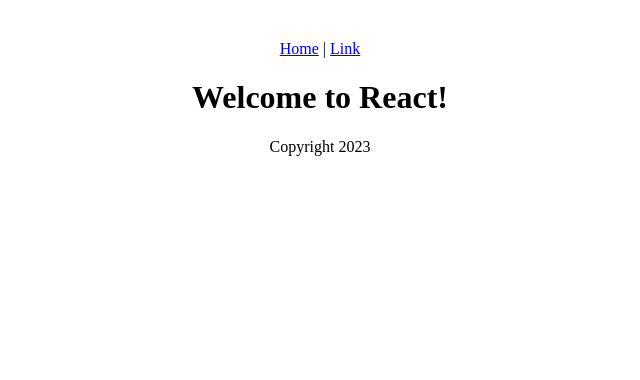
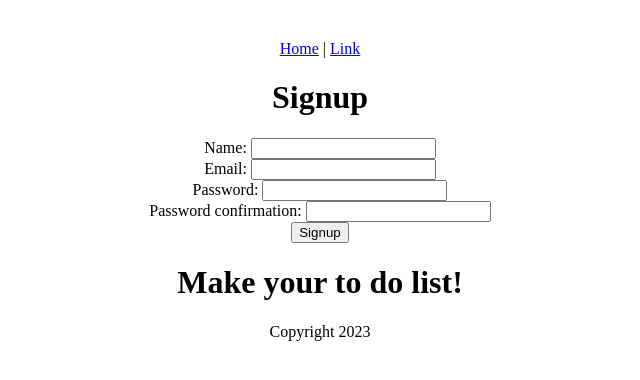
Before and after one commit to emilyjorgensen/todo-frontend, a React (Vite) app: page / in a window 1280 px wide. Shown: the top 380 px of the page, without its empty margins (320-960 px from the left). Built offline with nearby package versions, Linux system fonts and the light colour scheme.

Commit message:
signup added

```diff
--- a/src/Content.jsx
+++ b/src/Content.jsx
@@ -1,7 +1,10 @@
+import { Signup } from "./Signup";
+
 export function Content() {
   return (
     <main>
-      <h1>Welcome to React!</h1>
+      <Signup />
+      <h1>Make your to do list!</h1>
     </main>
   );
 }
--- a/src/Signup.jsx
+++ b/src/Signup.jsx
@@ -0,0 +1,50 @@
+// import axios from "axios";
+// import { useState } from "react";
+
+export function Signup() {
+  // const [errors, setErrors] = useState([]);
+
+  // const handleSubmit = (event) => {
+  //   event.preventDefault();
+  //   setErrors([]);
+  //   const params = new FormData(event.target);
+  //   axios
+  //     .post("http://localhost:3000/users.json", params)
+  //     .then((response) => {
+  //       console.log(response.data);
+  //       event.target.reset();
+  //       window.location.href = "/"; // Change this to hide a modal, redirect to a specific page, etc.
+  //     })
+  //     .catch((error) => {
+  //       console.log(error.response.data.errors);
+  //       setErrors(error.response.data.errors);
+  //     });
+  // };
+
+  return (
+    <div id="signup">
+      <h1>Signup</h1>
+      {/* <ul>
+        {errors.map((error) => (
+          <li key={error}>{error}</li>
+        ))}
+      </ul> */}
+      <form>
+        {/* <form onSubmit={handleSubmit}> */}
+        <div>
+          Name: <input name="name" type="text" />
+        </div>
+        <div>
+          Email: <input name="email" type="email" />
+        </div>
+        <div>
+          Password: <input name="password" type="password" />
+        </div>
+        <div>
+          Password confirmation: <input name="password_confirmation" type="password" />
+        </div>
+        <button type="submit">Signup</button>
+      </form>
+    </div>
+  );
+}
```
